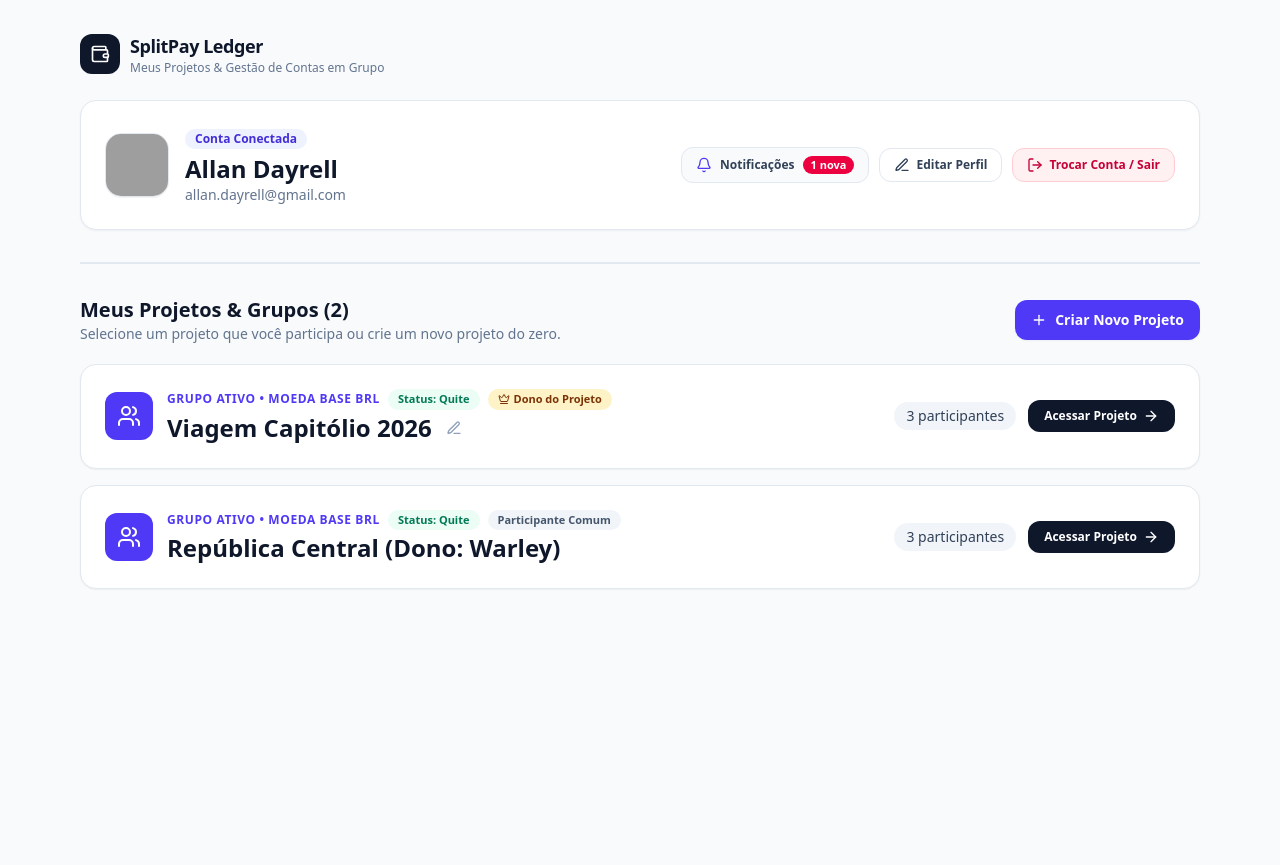
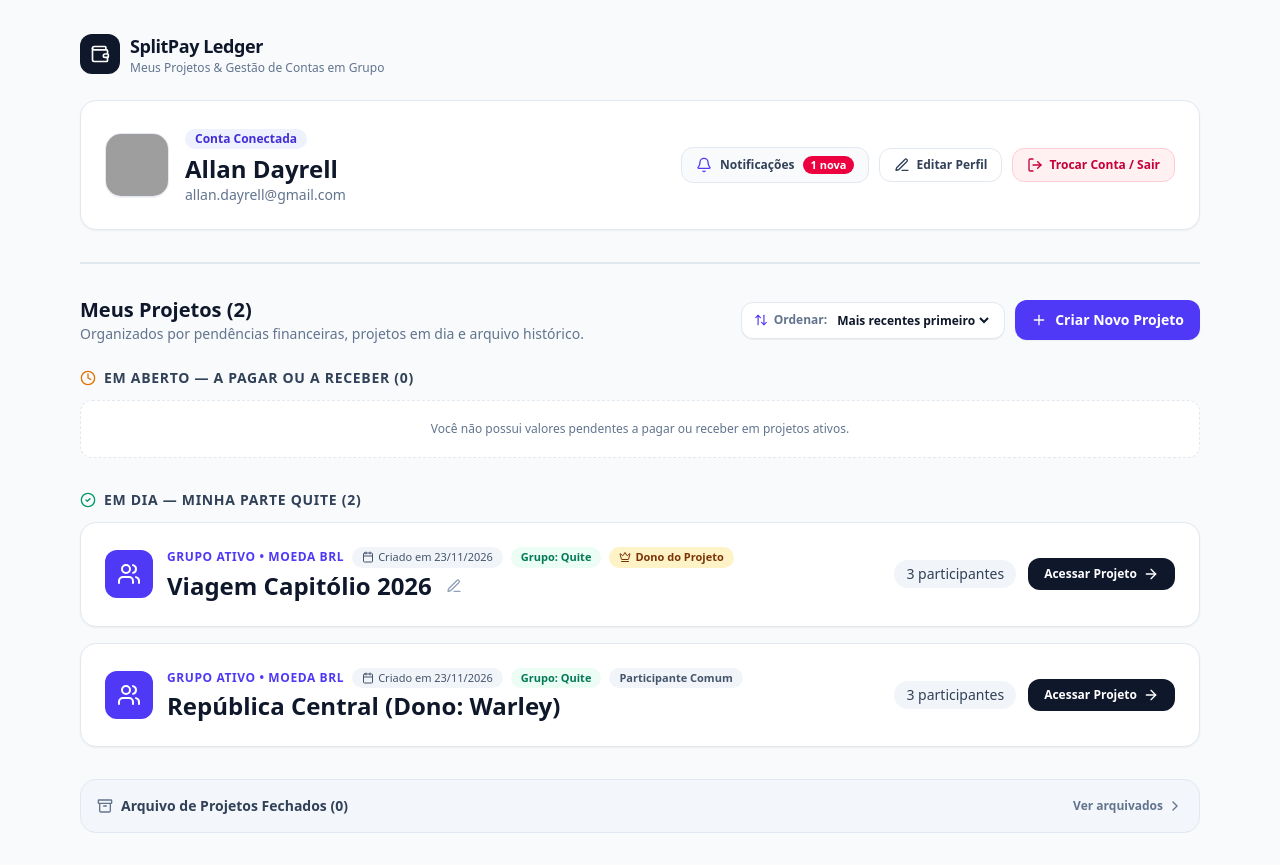
Before and after one commit to allandayrell/splitpay-ledger, a React (Vite) app: page / in a window 1280 px wide. Before the commit the page ends 800 px from the top, so only its background shows below. Built offline with nearby package versions, Linux system fonts and the light colour scheme; grey boxes are pictures that could not be loaded.

Commit message:
feat(ui): organize projects home into active settled and collapsible archived sections with date sort

```diff
--- a/src/ui/features/workspace/ProjectsHomeView.tsx
+++ b/src/ui/features/workspace/ProjectsHomeView.tsx
@@ -1,7 +1,14 @@
 import { useState, type FormEvent } from 'react';
 import {
+  Archive,
   ArrowRight,
+  ArrowUpDown,
+  Calendar,
   Check,
+  CheckCircle2,
+  ChevronDown,
+  ChevronRight,
+  Clock,
   Crown,
   Edit3,
   FolderPlus,
@@ -9,9 +16,13 @@ import {
   Users,
   X,
 } from 'lucide-react';
+import { formatBRL } from '../../../domain/money/money';
 import {
+  categorizeProjectsForUserHome,
+  getUserNetBalanceInProject,
   isProjectOwner,
   resolveProjectStatus,
+  type ProjectDateSortOrder,
 } from '../../../domain/workspace/projectWorkspace';
 import type {
   CurrencyCode,
@@ -39,6 +50,22 @@ export interface ProjectsHomeViewProps {
   onRenameProject: (groupId: string, newName: string) => boolean;
 }
 
+function formatCreatedAtDate(isoDate: string): string {
+  try {
+    const parsed = new Date(isoDate);
+    if (Number.isNaN(parsed.getTime())) {
+      return isoDate;
+    }
+    return parsed.toLocaleDateString('pt-BR', {
+      day: '2-digit',
+      month: '2-digit',
+      year: 'numeric',
+    });
+  } catch {
+    return isoDate;
+  }
+}
+
 export function ProjectsHomeView({
   currentUser,
   projects,
@@ -55,8 +82,14 @@ export function ProjectsHomeView({
   const [newProjectName, setNewProjectName] = useState('');
   const [newProjectCurrency, setNewProjectCurrency] = useState<CurrencyCode>('BRL');
 
+  const [sortOrder, setSortOrder] = useState<ProjectDateSortOrder>('NEWEST_FIRST');
+  const [isArchivedExpanded, setIsArchivedExpanded] = useState(false);
+
   const [editingGroupId, setEditingGroupId] = useState<string | null>(null);
   const [draftGroupName, setDraftGroupName] = useState('');
+
+  const { pendingActionProjects, settledForUserProjects, archivedProjects } =
+    categorizeProjectsForUserHome(projects, currentUser, sortOrder);
 
   function handleCreateSubmit(event: FormEvent) {
     event.preventDefault();
@@ -81,6 +114,167 @@ export function ProjectsHomeView({
     }
   }
 
+  function renderProjectCard(project: GroupLedgerState) {
+    const { group } = project;
+    const isOwner = isProjectOwner(group, currentUser.id);
+    const status = resolveProjectStatus(project);
+    const userNetCents = getUserNetBalanceInProject(project, currentUser);
+    const isEditingThis = editingGroupId === group.id;
+
+    return (
+      <article
+        key={group.id}
+        data-testid={`project-card-${group.id}`}
+        className={`rounded-2xl border p-6 shadow-xs transition ${
+          group.archived
+            ? 'border-slate-200 bg-slate-100/80 opacity-85 hover:border-slate-300'
+            : 'border-slate-200 bg-white hover:border-indigo-300'
+        }`}
+      >
+        <div className="flex flex-col gap-4 sm:flex-row sm:items-center sm:justify-between">
+          <div className="flex items-center gap-3.5">
+            <div
+              className={`flex h-12 w-12 shrink-0 items-center justify-center rounded-xl text-white ${
+                group.archived ? 'bg-slate-500' : 'bg-indigo-600'
+              }`}
+            >
+              {group.archived ? <Archive className="h-6 w-6" /> : <Users className="h-6 w-6" />}
+            </div>
+
+            <div>
+              <div className="flex flex-wrap items-center gap-2">
+                <span className="text-xs font-semibold tracking-wider text-indigo-600 uppercase">
+                  {group.archived ? 'Projeto Arquivado' : 'Grupo Ativo'} • Moeda {group.baseCurrency}
+                </span>
+
+                <span
+                  data-testid={`project-date-${group.id}`}
+                  className="inline-flex items-center gap-1 rounded-full bg-slate-100 px-2.5 py-0.5 text-[11px] font-medium text-slate-600"
+                >
+                  <Calendar className="h-3 w-3" />
+                  Criado em {formatCreatedAtDate(group.createdAt)}
+                </span>
+
+                <span
+                  data-testid={`project-status-badge-${group.id}`}
+                  className={`rounded-full px-2.5 py-0.5 text-[11px] font-bold ${
+                    status === 'QUITE'
+                      ? 'bg-emerald-50 text-emerald-700'
+                      : 'bg-amber-50 text-amber-700'
+                  }`}
+                >
+                  {status === 'QUITE' ? 'Grupo: Quite' : 'Grupo: Acertos Pendentes'}
+                </span>
+
+                {userNetCents !== 0 ? (
+                  <span
+                    className={`rounded-full px-2.5 py-0.5 text-[11px] font-bold ${
+                      userNetCents > 0
+                        ? 'bg-emerald-100 text-emerald-800'
+                        : 'bg-rose-100 text-rose-800'
+                    }`}
+                  >
+                    {userNetCents > 0
+                      ? `A receber: +${formatBRL(userNetCents)}`
+                      : `A pagar: ${formatBRL(userNetCents)}`}
+                  </span>
+                ) : null}
+
+                {isOwner ? (
+                  <span
+                    data-testid={`project-role-owner-${group.id}`}
+                    className="inline-flex items-center gap-1 rounded-full bg-amber-100 px-2.5 py-0.5 text-[11px] font-bold text-amber-900"
+                  >
+                    <Crown className="h-3 w-3" />
+                    Dono do Projeto
+                  </span>
+                ) : (
+                  <span
+                    data-testid={`project-role-member-${group.id}`}
+                    className="rounded-full bg-slate-100 px-2.5 py-0.5 text-[11px] font-semibold text-slate-600"
+                  >
+                    Participante Comum
+                  </span>
+                )}
+              </div>
+
+              {isEditingThis ? (
+                <form
+                  onSubmit={(e) => handleSaveInlineEdit(e, group.id)}
+                  className="mt-1.5 flex items-center gap-2"
+                >
+                  <input
+                    data-testid={`edit-project-name-input-${group.id}`}
+                    type="text"
+                    value={draftGroupName}
+                    onChange={(e) => setDraftGroupName(e.target.value)}
+                    className="rounded-lg border border-slate-300 px-3 py-1 text-lg font-bold text-slate-900 focus:border-indigo-500 focus:outline-none"
+                    autoFocus
+                  />
+                  <button
+                    data-testid={`save-project-name-btn-${group.id}`}
+                    type="submit"
+                    className="inline-flex items-center gap-1 rounded-lg bg-indigo-600 px-3 py-1 text-xs font-bold text-white hover:bg-indigo-700"
+                  >
+                    <Check className="h-3.5 w-3.5" />
+                    Salvar
+                  </button>
+                  <button
+                    type="button"
+                    onClick={() => setEditingGroupId(null)}
+                    className="rounded-lg border border-slate-200 px-2.5 py-1 text-xs text-slate-600"
+                  >
+                    Cancelar
+                  </button>
+                </form>
+              ) : (
+                <div className="mt-0.5 flex items-center gap-2">
+                  <h3
+                    data-testid={`project-card-title-${group.id}`}
+                    className="text-2xl font-bold text-slate-900"
+                  >
+                    {group.name}
+                  </h3>
+                  {isOwner ? (
+                    <button
+                      data-testid={`edit-project-card-btn-${group.id}`}
+                      type="button"
+                      onClick={() => handleStartInlineEdit(group.id, group.name)}
+                      aria-label={`Editar nome do projeto ${group.name}`}
+                      className="rounded-lg p-1.5 text-slate-400 hover:bg-slate-100 hover:text-slate-700"
+                    >
+                      <Edit3 className="h-4 w-4" />
+                    </button>
+                  ) : null}
+                </div>
+              )}
+            </div>
+          </div>
+
+          <div className="flex flex-wrap items-center gap-3">
+            <span
+              data-testid={`project-card-participants-${group.id}`}
+              className="rounded-full bg-slate-100 px-3 py-1 text-sm font-medium text-slate-700"
+            >
+              {group.participants.length}{' '}
+              {group.participants.length === 1 ? 'participante' : 'participantes'}
+            </span>
+
+            <button
+              data-testid={`open-project-btn-${group.id}`}
+              type="button"
+              onClick={() => onSelectProject(group.id)}
+              className="inline-flex items-center gap-1.5 rounded-xl bg-slate-900 px-4 py-2 text-xs font-bold text-white transition hover:bg-indigo-600"
+            >
+              Acessar Projeto
+              <ArrowRight className="h-4 w-4" />
+            </button>
+          </div>
+        </div>
+      </article>
+    );
+  }
+
   return (
     <div data-testid="projects-home-view" className="space-y-8">
       <UserProfileHeader
@@ -93,31 +287,47 @@ export function ProjectsHomeView({
         errorMessage={errorMessage}
       />
 
-      <hr
-        data-testid="home-divider-line"
-        className="border-t-2 border-slate-200"
-      />
+      <hr data-testid="home-divider-line" className="border-t-2 border-slate-200" />
 
-      <section className="space-y-5">
+      <section className="space-y-6">
         <div className="flex flex-col justify-between gap-4 sm:flex-row sm:items-center">
           <div>
             <h2 className="text-xl font-extrabold text-slate-900">
-              Meus Projetos & Grupos ({projects.length})
+              Meus Projetos ({projects.length})
             </h2>
             <p className="text-sm text-slate-500">
-              Selecione um projeto que você participa ou crie um novo projeto do zero.
+              Organizados por pendências financeiras, projetos em dia e arquivo histórico.
             </p>
           </div>
 
-          <button
-            data-testid="open-create-project-btn"
-            type="button"
-            onClick={() => setIsCreating((prev) => !prev)}
-            className="inline-flex items-center justify-center gap-2 rounded-xl bg-indigo-600 px-4 py-2.5 text-sm font-bold text-white shadow-xs transition hover:bg-indigo-700"
-          >
-            <Plus className="h-4 w-4" />
-            Criar Novo Projeto
-          </button>
+          <div className="flex flex-wrap items-center gap-2.5">
+            <div className="inline-flex items-center gap-1.5 rounded-xl border border-slate-200 bg-white px-3 py-2 text-xs font-semibold text-slate-700 shadow-2xs">
+              <ArrowUpDown className="h-3.5 w-3.5 text-indigo-600" />
+              <label htmlFor="project-date-sort-select" className="text-slate-500">
+                Ordenar:
+              </label>
+              <select
+                id="project-date-sort-select"
+                data-testid="project-date-sort-select"
+                value={sortOrder}
+                onChange={(e) => setSortOrder(e.target.value as ProjectDateSortOrder)}
+                className="bg-transparent font-bold text-slate-900 focus:outline-none"
+              >
+                <option value="NEWEST_FIRST">Mais recentes primeiro</option>
+                <option value="OLDEST_FIRST">Mais antigos primeiro</option>
+              </select>
+            </div>
+
+            <button
+              data-testid="open-create-project-btn"
+              type="button"
+              onClick={() => setIsCreating((prev) => !prev)}
+              className="inline-flex items-center justify-center gap-2 rounded-xl bg-indigo-600 px-4 py-2.5 text-sm font-bold text-white shadow-xs transition hover:bg-indigo-700"
+            >
+              <Plus className="h-4 w-4" />
+              Criar Novo Projeto
+            </button>
+          </div>
         </div>
 
         {isCreating ? (
@@ -198,7 +408,7 @@ export function ProjectsHomeView({
                 className="inline-flex items-center gap-1.5 rounded-xl bg-indigo-600 px-5 py-2 text-xs font-bold text-white hover:bg-indigo-700"
               >
                 <Check className="h-4 w-4" />
-                Criar Projeto
+                Criar e Abrir Projeto
               </button>
             </div>
           </form>
@@ -217,137 +427,92 @@ export function ProjectsHomeView({
             </p>
           </div>
         ) : (
-          <div
-            data-testid="projects-cards-grid"
-            className="grid grid-cols-1 gap-4"
-          >
-            {projects.map((project) => {
-              const { group } = project;
-              const isOwner = isProjectOwner(group, currentUser.id);
-              const status = resolveProjectStatus(project);
-              const isEditingThis = editingGroupId === group.id;
+          <div className="space-y-8">
+            <div data-testid="section-pending-actions" className="space-y-3">
+              <div className="flex items-center justify-between">
+                <div className="flex items-center gap-2">
+                  <Clock className="h-4 w-4 text-amber-600" />
+                  <h3 className="text-sm font-extrabold tracking-wider text-slate-700 uppercase">
+                    Em Aberto — A Pagar ou A Receber ({pendingActionProjects.length})
+                  </h3>
+                </div>
+              </div>
 
-              return (
-                <article
-                  key={group.id}
-                  data-testid={`project-card-${group.id}`}
-                  className="rounded-2xl border border-slate-200 bg-white p-6 shadow-xs transition hover:border-indigo-300"
-                >
-                  <div className="flex flex-col gap-4 sm:flex-row sm:items-center sm:justify-between">
-                    <div className="flex items-center gap-3.5">
-                      <div className="flex h-12 w-12 shrink-0 items-center justify-center rounded-xl bg-indigo-600 text-white">
-                        <Users className="h-6 w-6" />
-                      </div>
+              {pendingActionProjects.length === 0 ? (
+                <p className="rounded-xl border border-dashed border-slate-200 bg-white px-4 py-5 text-center text-xs text-slate-500">
+                  Você não possui valores pendentes a pagar ou receber em projetos ativos.
+                </p>
+              ) : (
+                <div className="grid grid-cols-1 gap-4">
+                  {pendingActionProjects.map(renderProjectCard)}
+                </div>
+              )}
+            </div>
 
-                      <div>
-                        <div className="flex flex-wrap items-center gap-2">
-                          <span className="text-xs font-semibold tracking-wider text-indigo-600 uppercase">
-                            Grupo Ativo • Moeda Base {group.baseCurrency}
-                          </span>
-                          <span
-                            data-testid={`project-status-badge-${group.id}`}
-                            className={`rounded-full px-2.5 py-0.5 text-[11px] font-bold ${
-                              status === 'QUITE'
-                                ? 'bg-emerald-50 text-emerald-700'
-                                : 'bg-amber-50 text-amber-700'
-                            }`}
-                          >
-                            {status === 'QUITE' ? 'Status: Quite' : 'Status: Acertos Pendentes'}
-                          </span>
-                          {isOwner ? (
-                            <span
-                              data-testid={`project-role-owner-${group.id}`}
-                              className="inline-flex items-center gap-1 rounded-full bg-amber-100 px-2.5 py-0.5 text-[11px] font-bold text-amber-900"
-                            >
-                              <Crown className="h-3 w-3" />
-                              Dono do Projeto
-                            </span>
-                          ) : (
-                            <span
-                              data-testid={`project-role-member-${group.id}`}
-                              className="rounded-full bg-slate-100 px-2.5 py-0.5 text-[11px] font-semibold text-slate-600"
-                            >
-                              Participante Comum
-                            </span>
-                          )}
-                        </div>
+            <div data-testid="section-settled-for-user" className="space-y-3">
+              <div className="flex items-center justify-between">
+                <div className="flex items-center gap-2">
+                  <CheckCircle2 className="h-4 w-4 text-emerald-600" />
+                  <h3 className="text-sm font-extrabold tracking-wider text-slate-700 uppercase">
+                    Em Dia — Minha Parte Quite ({settledForUserProjects.length})
+                  </h3>
+                </div>
+              </div>
 
-                        {isEditingThis ? (
-                          <form
-                            onSubmit={(e) => handleSaveInlineEdit(e, group.id)}
-                            className="mt-1.5 flex items-center gap-2"
-                          >
-                            <input
-                              data-testid={`edit-project-name-input-${group.id}`}
-                              type="text"
-                              value={draftGroupName}
-                              onChange={(e) => setDraftGroupName(e.target.value)}
-                              className="rounded-lg border border-slate-300 px-3 py-1 text-lg font-bold text-slate-900 focus:border-indigo-500 focus:outline-none"
-                              autoFocus
-                            />
-                            <button
-                              data-testid={`save-project-name-btn-${group.id}`}
-                              type="submit"
-                              className="inline-flex items-center gap-1 rounded-lg bg-indigo-600 px-3 py-1 text-xs font-bold text-white hover:bg-indigo-700"
-                            >
-                              <Check className="h-3.5 w-3.5" />
-                              Salvar
-                            </button>
-                            <button
-                              type="button"
-                              onClick={() => setEditingGroupId(null)}
-                              className="rounded-lg border border-slate-200 px-2.5 py-1 text-xs text-slate-600"
-                            >
-                              Cancelar
-                            </button>
-                          </form>
-                        ) : (
-                          <div className="mt-0.5 flex items-center gap-2">
-                            <h3
-                              data-testid={`project-card-title-${group.id}`}
-                              className="text-2xl font-bold text-slate-900"
-                            >
-                              {group.name}
-                            </h3>
-                            {isOwner ? (
-                              <button
-                                data-testid={`edit-project-card-btn-${group.id}`}
-                                type="button"
-                                onClick={() => handleStartInlineEdit(group.id, group.name)}
-                                aria-label={`Editar nome do projeto ${group.name}`}
-                                className="rounded-lg p-1.5 text-slate-400 hover:bg-slate-100 hover:text-slate-700"
-                              >
-                                <Edit3 className="h-4 w-4" />
-                              </button>
-                            ) : null}
-                          </div>
-                        )}
-                      </div>
+              {settledForUserProjects.length === 0 ? (
+                <p className="rounded-xl border border-dashed border-slate-200 bg-white px-4 py-5 text-center text-xs text-slate-500">
+                  Nenhum projeto ativo nesta seção.
+                </p>
+              ) : (
+                <div className="grid grid-cols-1 gap-4">
+                  {settledForUserProjects.map(renderProjectCard)}
+                </div>
+              )}
+            </div>
+
+            <div
+              data-testid="section-archived-projects"
+              className="rounded-2xl border border-slate-200 bg-slate-100/70 p-4"
+            >
+              <button
+                data-testid="toggle-archived-section-btn"
+                type="button"
+                onClick={() => setIsArchivedExpanded((prev) => !prev)}
+                className="flex w-full items-center justify-between text-left"
+              >
+                <div className="flex items-center gap-2">
+                  <Archive className="h-4 w-4 text-slate-500" />
+                  <span className="text-sm font-bold text-slate-700">
+                    Arquivo de Projetos Fechados ({archivedProjects.length})
+                  </span>
+                </div>
+                <span className="inline-flex items-center gap-1 text-xs font-semibold text-slate-500">
+                  {isArchivedExpanded ? (
+                    <>
+                      Ocultar arquivo <ChevronDown className="h-4 w-4" />
+                    </>
+                  ) : (
+                    <>
+                      Ver arquivados <ChevronRight className="h-4 w-4" />
+                    </>
+                  )}
+                </span>
+              </button>
+
+              {isArchivedExpanded ? (
+                <div className="mt-4 space-y-4">
+                  {archivedProjects.length === 0 ? (
+                    <p className="py-4 text-center text-xs text-slate-500">
+                      Nenhum projeto foi arquivado pelo dono até o momento.
+                    </p>
+                  ) : (
+                    <div className="grid grid-cols-1 gap-4">
+                      {archivedProjects.map(renderProjectCard)}
                     </div>
-
-                    <div className="flex flex-wrap items-center gap-3">
-                      <span
-                        data-testid={`project-card-participants-${group.id}`}
-                        className="rounded-full bg-slate-100 px-3 py-1 text-sm font-medium text-slate-700"
-                      >
-                        {group.participants.length}{' '}
-                        {group.participants.length === 1 ? 'participante' : 'participantes'}
-                      </span>
-
-                      <button
-                        data-testid={`open-project-btn-${group.id}`}
-                        type="button"
-                        onClick={() => onSelectProject(group.id)}
-                        className="inline-flex items-center gap-1.5 rounded-xl bg-slate-900 px-4 py-2 text-xs font-bold text-white transition hover:bg-indigo-600"
-                      >
-                        Acessar Projeto
-                        <ArrowRight className="h-4 w-4" />
-                      </button>
-                    </div>
-                  </div>
-                </article>
-              );
-            })}
+                  )}
+                </div>
+              ) : null}
+            </div>
           </div>
         )}
       </section>
```
